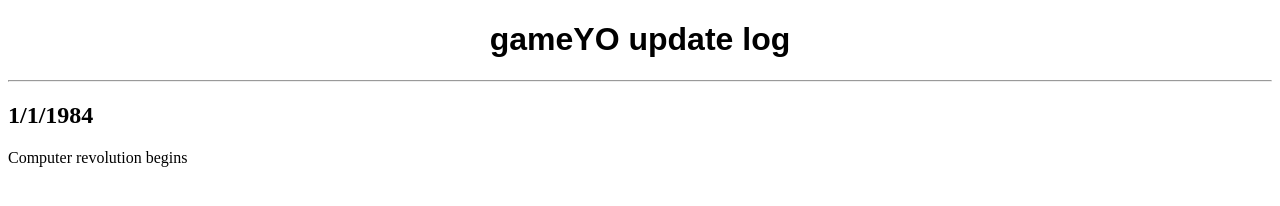
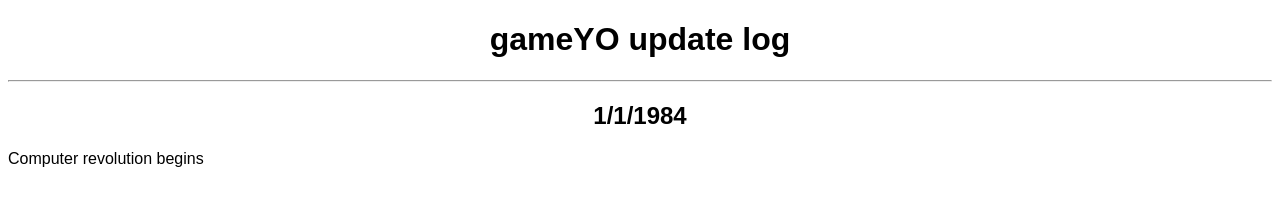
Before and after one commit to gameYOgit/gameYOgit.github.io, a plain HTML site: page log.html in a window 1280 px wide. Drawn offline with Linux system fonts and the light colour scheme.

Commit message:
Update log.html

```diff
--- a/log.html
+++ b/log.html
@@ -6,7 +6,17 @@
     h1 {
       text-align: center;
       font-family: arial;
-      font-size: 80;
+      font-size: 100;
+    }
+    h2 {
+      text-align: center;
+      font-family: arial;
+      font-size: 60;
+    }
+    log1 {
+      text-align: center;
+      font-family: arial;
+      font-size: 30;
     }
   </style>
 </head>
```
